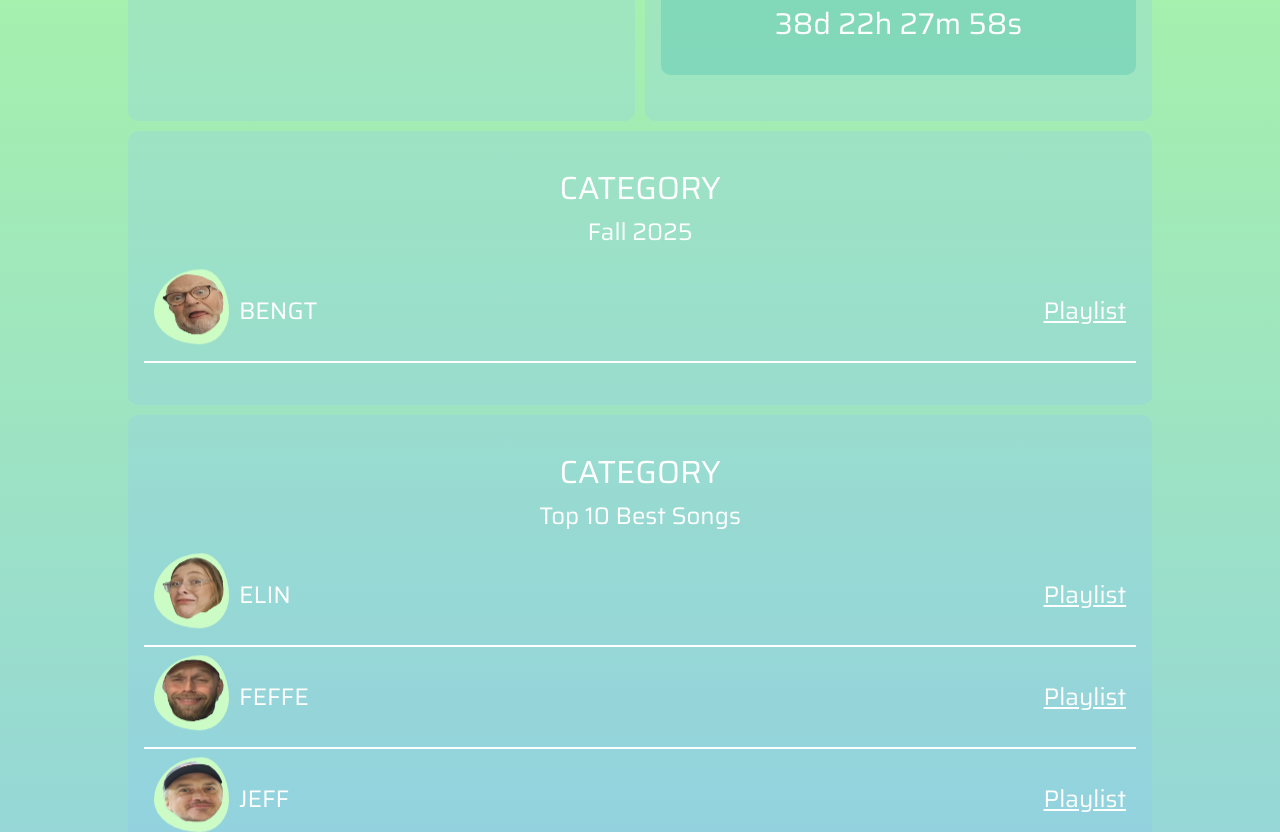
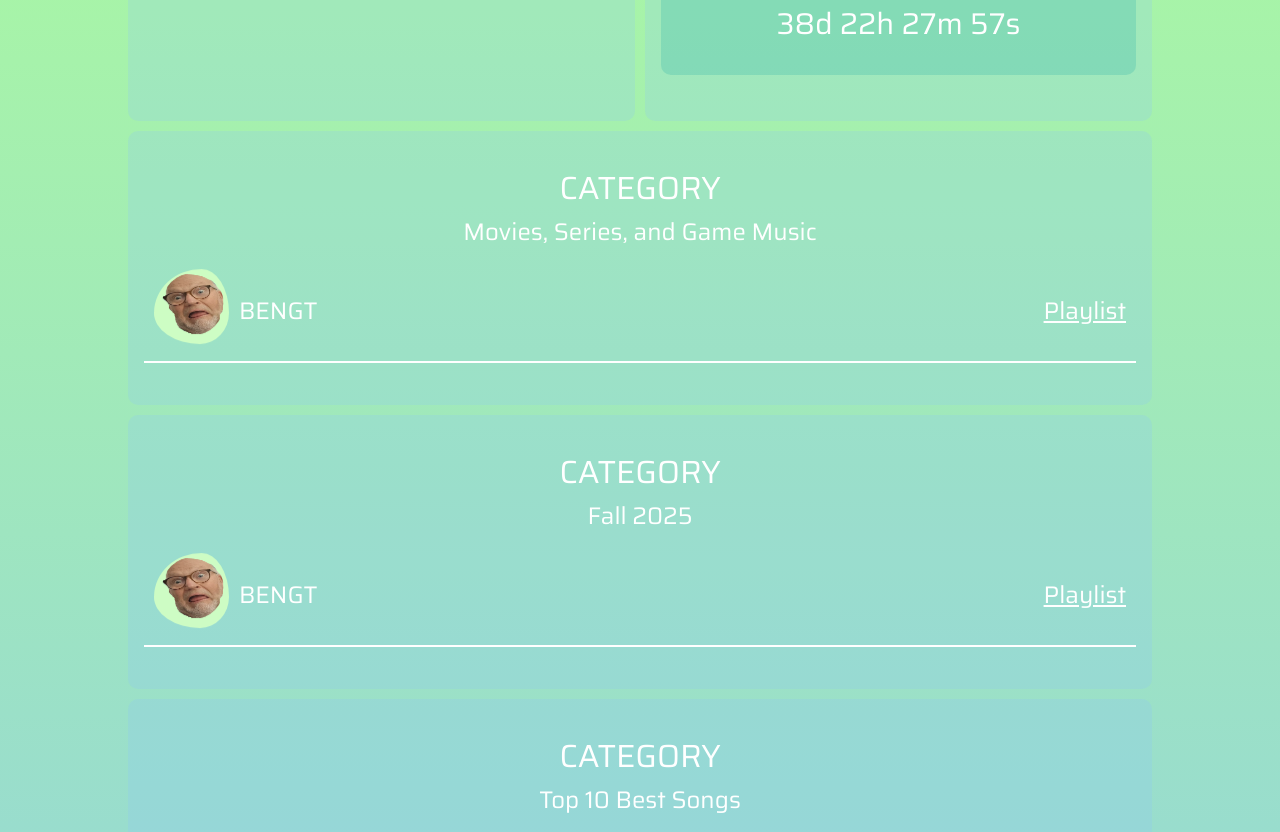
Before and after one commit to FeffCodeMaster/skoog-top-10, a React (Create React App) app in the folder skoog-top-10/: page / in a window 1280 px wide. Shown: the part 1200-2032 px from the top of the page. Built offline with nearby package versions, Linux system fonts and the light colour scheme; grey boxes are pictures that could not be loaded; a web font is replaced by a local one.

Commit message:
Added new configuration for movies, series and game and added dads list

```diff
--- a/skoog-top-10/src/assets/configuration.json
+++ b/skoog-top-10/src/assets/configuration.json
@@ -5,11 +5,12 @@
     },
     "latestRelease": {
         "name": "Bengt",
-        "spotifyLink": "https://open.spotify.com/embed/playlist/0ilZQzMBad01NJR2lZNGFj?utm_source=generator"
+        "spotifyLink": "https://open.spotify.com/embed/playlist/5ksUZBPM8BJBCBEwj0U9lk?utm_source=generator"
     },
     "categories": [
         "Top 10 Best Songs",
-        "Fall 2025"
+        "Fall 2025",
+        "Movies, Series, and Game Music"
     ],
     "releases": [
         {
@@ -66,6 +67,11 @@
             "name": "Bengt",
             "catergory": "Fall 2025",
             "spotifyLink": "https://open.spotify.com/embed/playlist/0ilZQzMBad01NJR2lZNGFj?utm_source=generator"
+        },
+        {
+            "name": "Bengt",
+            "catergory": "Movies, Series, and Game Music",
+            "spotifyLink": "https://open.spotify.com/embed/playlist/5ksUZBPM8BJBCBEwj0U9lk?utm_source=generator"
         }
     ],
     "members": [
--- a/skoog-top-10/src/views/home/Home.jsx
+++ b/skoog-top-10/src/views/home/Home.jsx
@@ -17,6 +17,7 @@ const Home = () => {
             <CountdownSection />
         </div>
         <div className="home-release-list">
+            <ReleaseList catergory={"Movies, Series, and Game Music"} />
             <ReleaseList catergory={"Fall 2025"} />
             <ReleaseList catergory={"Top 10 Best Songs"} />
         </div>
```
